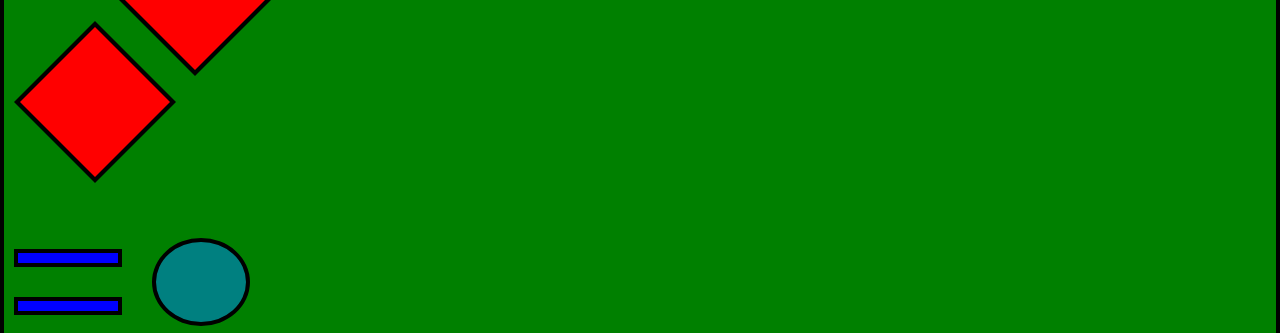
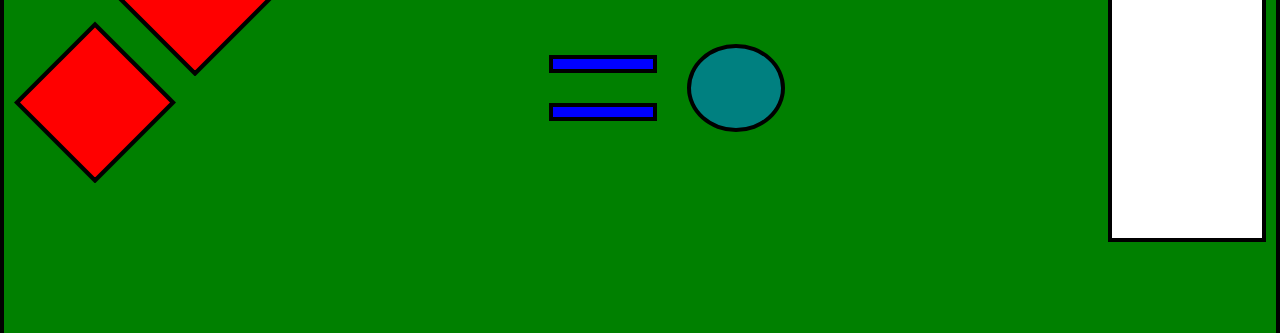
Before and after one commit to igorfstefanski/OptimoJuniorGameDesignerTask, a plain HTML site: page index.html in a window 1280 px wide. Shown: the part 159-492 px from the top of the page. Drawn offline with Linux system fonts and the light colour scheme.

Commit message:
Transition to flexboxes

```diff
--- a/index.html
+++ b/index.html
@@ -10,11 +10,11 @@
         <div class="shape wrapper">
             <div class="banner"></div>
             <div id="shapes">
-                <div>
+                <div id="rhombuses">
                     <div class="rhombus-border" style="margin: 0 0 -55px 100px;">
                         <div class="rhombus"></div>
                     </div>
-                    <div class="rhombus-border" style="margin-bottom: 55px;">
+                    <div class="rhombus-border">
                         <div class="rhombus"></div>
                     </div>
                 </div>
@@ -29,9 +29,7 @@
                         <div class="shape oval"></div>
                     </div>
                 </div>
-                <div>
-                    <div class="shape rectangle">ABC</div>
-                </div>
+                <div class="shape rectangle">ABC</div>
             </div>
         </div>
     </body>
--- a/style.css
+++ b/style.css
@@ -17,23 +17,35 @@
 }
 
 /* MOBILE VIEW START */
+#left-col {
+    display: flex;
+    flex-direction: column;
+}
+
 .row {
     display: flex;
-    margin-bottom: 10px;
     align-items: center;
     gap: 30px;
+    margin-bottom: 10px;
 }
 
 /* SHAPES START */
 .banner {
     width: 100%;
-    height: 55px;
+    height: 7%;
     background-color: olive;
     border-bottom: 4px solid black;
 }
 
 #shapes {
     padding: 10px;
+    display: flex;
+    flex-direction: column;
+    justify-content: space-between;
+}
+
+#rhombuses {
+    margin-bottom: 55px;
 }
 
 .rhombus-border {
@@ -80,8 +92,21 @@
 
 /* FOR SCREEN WIDTH 583px - 900px */
 @media only screen and (min-width: 583px) {
+    #shapes {
+        padding: 10px;
+        display: flex;
+        flex-direction: row;
+        flex-wrap: wrap;
+    }
+
     .rectangle {
         background-color: #c83737;
+        order: 1;
+        align-self: center;
+    }
+
+    .row {
+        order: 2;
     }
 }
 
@@ -90,4 +115,15 @@
     .rectangle {
         background-color: white;
     }
+
+    #left-col {
+        flex-direction: row;
+        justify-content: space-between;
+    }
+
+    .row {
+        padding-top: 20px;
+        margin: 0;
+        order: 1;
+    }
 }
```
